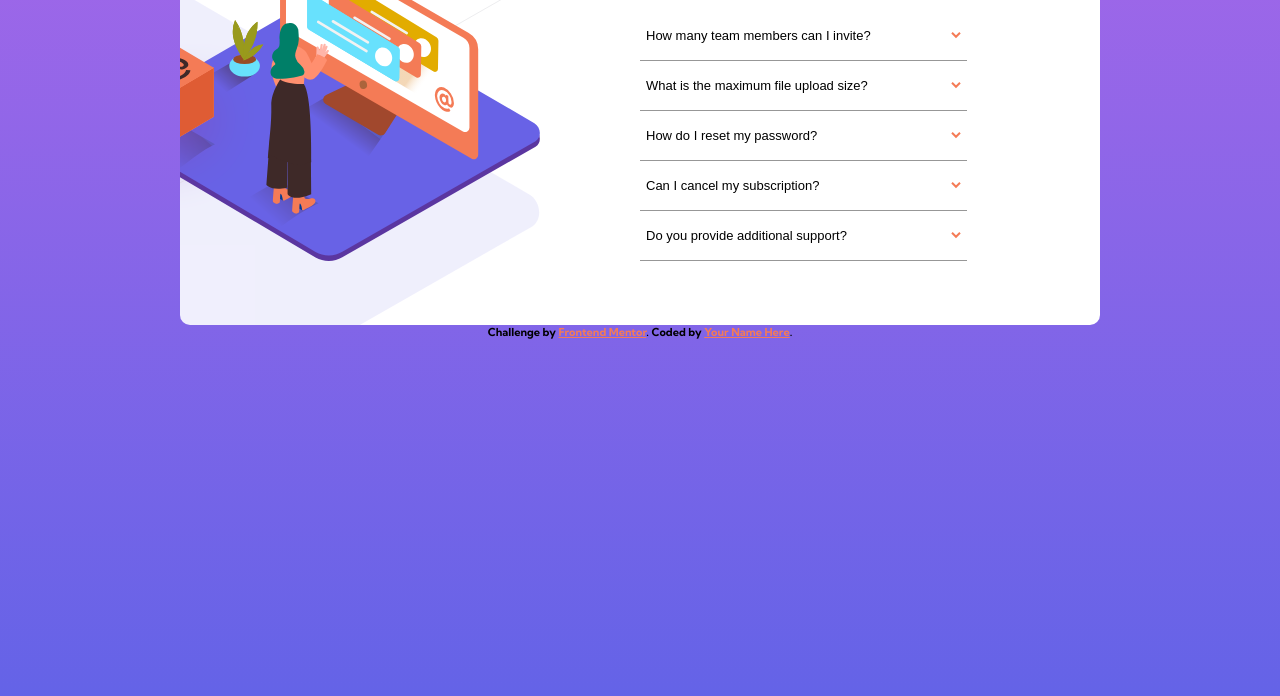
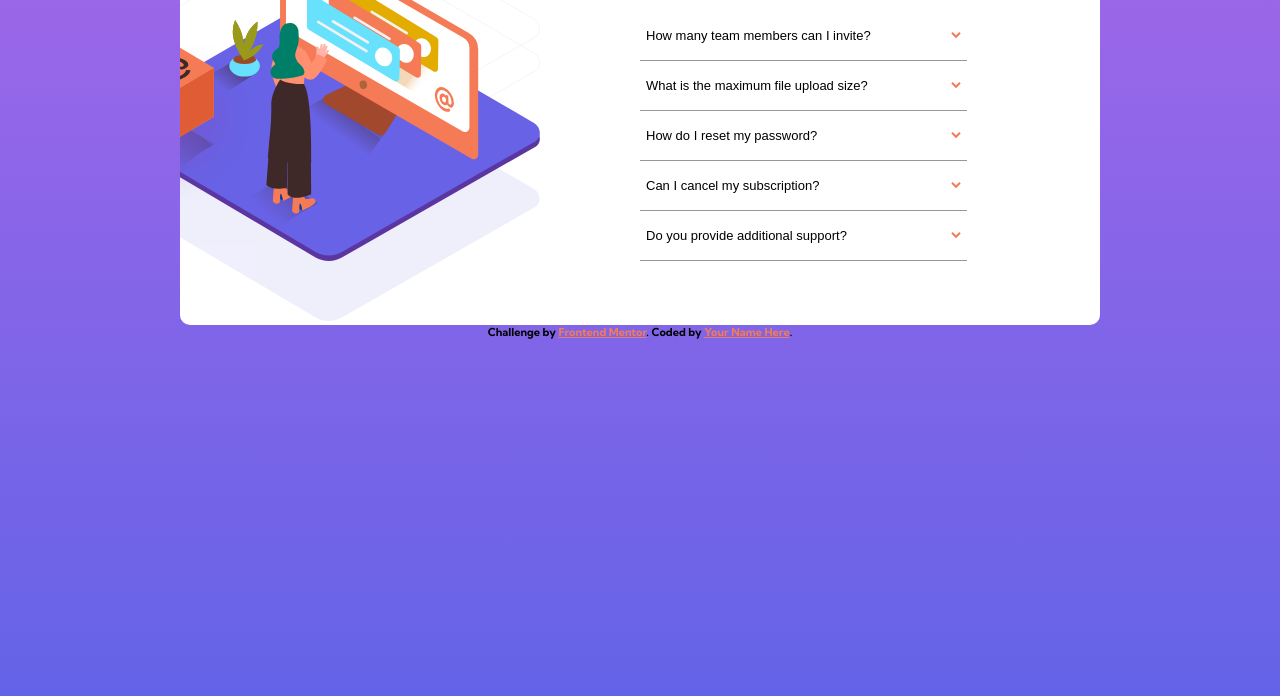
Before and after one commit to ltc870/faqaccordioncard, a website built with Vite: page index.html in a window 1280 px wide. Shown: the part 264-960 px from the top of the page. Built offline with nearby package versions, Linux system fonts and the light colour scheme.

Commit message:
worked on styles for images

```diff
--- a/src/css/styles.css
+++ b/src/css/styles.css
@@ -127,10 +127,10 @@ body {
 }
 
   .hero-pattern-desktop {
-    width: 180%;
+    width: 100%;
     position: absolute;
     right: 100px;
-    top: -280px;
+    top: -50px;
   }
 
   .hero-woman-desktop {
```
